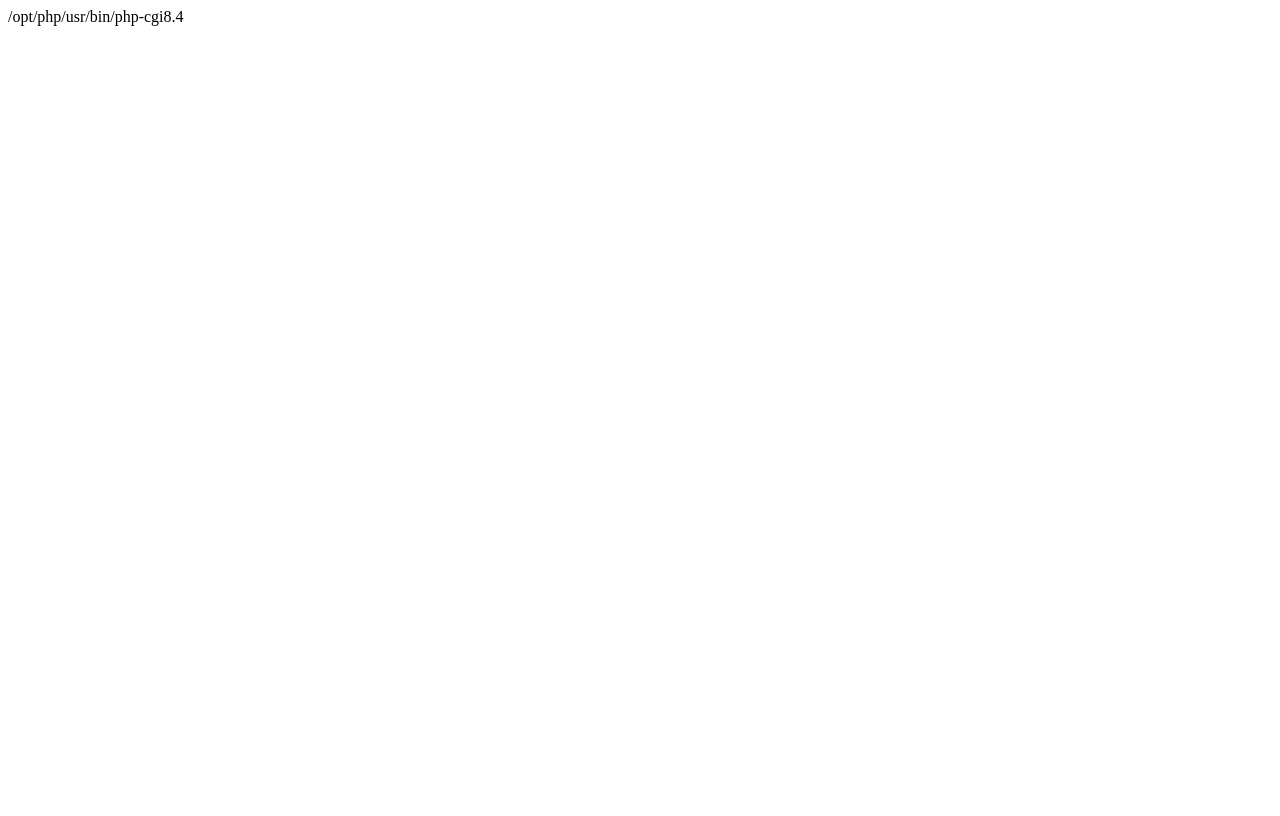
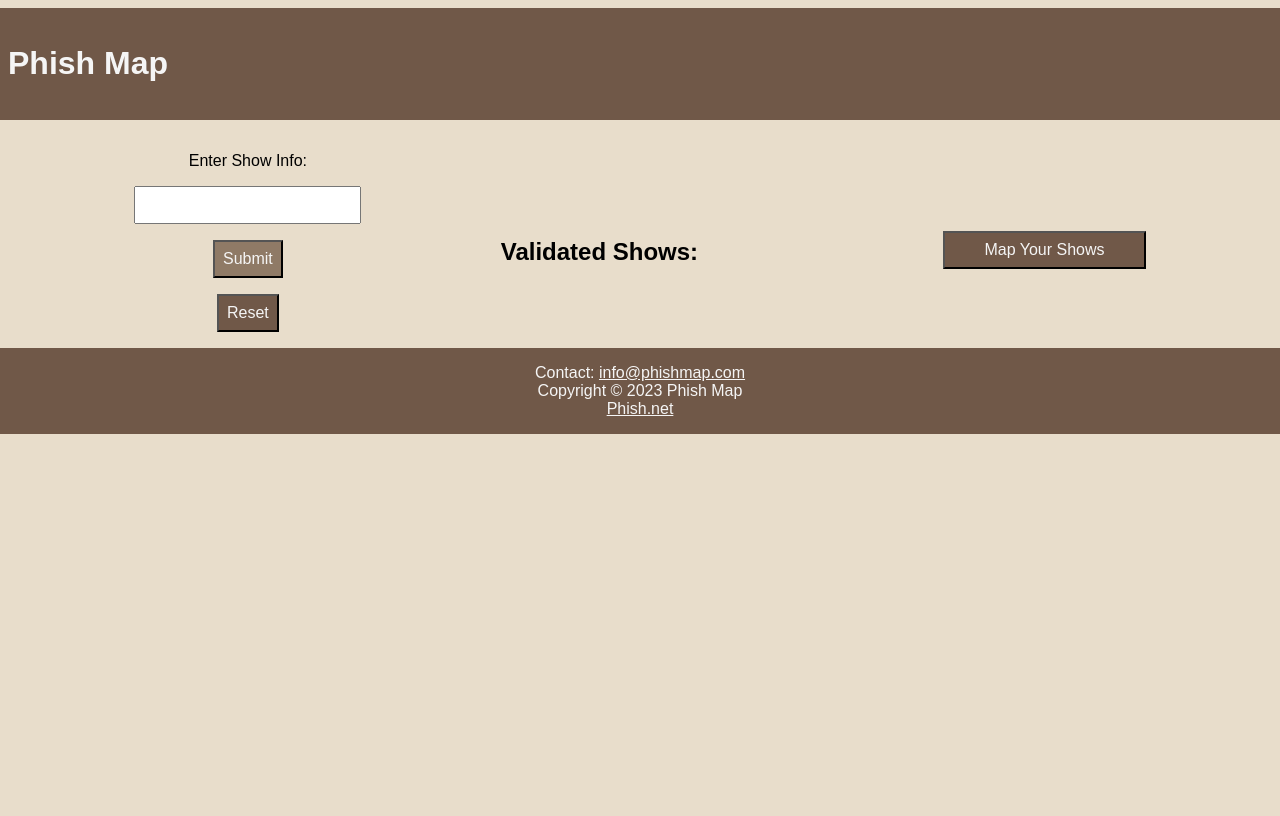
Before and after one commit to jpow18/show-map, a PHP site: page / in a window 1280 px wide. Before the commit the page is almost empty. Before the commit the page ends 26 px from the top, so only its background shows below. Run offline with PHP 8.4, Linux system fonts and the light colour scheme.

Commit message:
First commit.

```diff
--- /dev/null
+++ b/css/main.css
@@ -0,0 +1,97 @@
+body {
+  background-color: #E8DDCB;
+  font-family: Arial, sans-serif;
+  display: flex;
+  flex-direction: column;
+  align-items: center;
+  height: 100vh;
+}
+
+header {
+  background-color: #705848;
+  color: #F5F5F5;
+  padding: 1rem;
+  width: 100%;
+}
+
+main {
+  display: flex;
+  flex-direction: row;
+  justify-content: space-between;
+  align-items: center;
+  width: 80%;
+  margin-top: 2rem;
+}
+
+#show-form {
+  display: flex;
+  flex-direction: column;
+  align-items: center;
+}
+
+#show-form label,
+#show-form input,
+#show-form button {
+  margin-bottom: 1rem;
+}
+
+#show-form input,
+#show-form button {
+  padding: 0.5rem;
+  font-size: 1rem;
+}
+
+#show-form button[type="submit"] {
+  background-color: #8F7A66;
+  color: #F5F5F5;
+}
+
+#show-form button[type="reset"] {
+  background-color: #705848;
+  color: #F5F5F5;
+}
+
+#show-list {
+  width: 30%;
+}
+
+#show-list h2 {
+  margin-bottom: 1rem;
+}
+
+#show-list ul {
+  list-style-type: none;
+  padding: 0;
+}
+
+#show-list li {
+  background-color: #8F7A66;
+  color: #F5F5F5;
+  padding: 0.5rem;
+  margin-bottom: 1rem;
+}
+
+#map-shows {
+  background-color: #705848;
+  color: #F5F5F5;
+  padding: 0.5rem 1rem;
+  font-size: 1rem;
+  width: 20%;
+  text-align: center;
+}
+
+footer {
+  background-color: #705848;
+  color: #F5F5F5;
+  padding: 1rem;
+  width: 100%;
+  text-align: center;
+}
+
+footer p {
+  margin: 0;
+}
+
+footer a {
+  color: #F5F5F5;
+}
--- a/index.php
+++ b/index.php
@@ -1,3 +1,39 @@
-<?php
-  echo PHP_BINARY
-?>
+<!DOCTYPE html>
+<html>
+
+<head>
+  <meta charset="UTF-8">
+  <meta name="viewport" content="width=device-width, initial-scale=1.0">
+  <title>Phish Map</title>
+  <link rel="stylesheet" type="text/css" href="./css/main.css">
+</head>
+
+<body>
+  <header>
+    <h1>Phish Map</h1>
+  </header>
+  <main>
+    <form id="show-form">
+      <label for="show-input">Enter Show Info:</label>
+      <input type="text" id="show-input">
+      <button type="submit">Submit</button>
+      <button type="reset">Reset</button>
+    </form>
+    <section id="show-list">
+      <h2>Validated Shows:</h2>
+      <ul>
+        <!-- Show entries will be added here -->
+      </ul>
+    </section>
+    <button id="map-shows">Map Your Shows</button>
+  </main>
+  <footer>
+    <p>
+      Contact: <a href="mailto:info@phishmap.com">info@phishmap.com</a><br>
+      Copyright &copy; 2023 Phish Map<br>
+      <a href="https://phish.net">Phish.net</a>
+    </p>
+  </footer>
+</body>
+
+</html>
```
